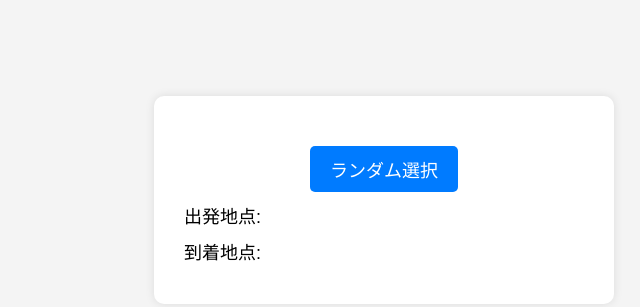
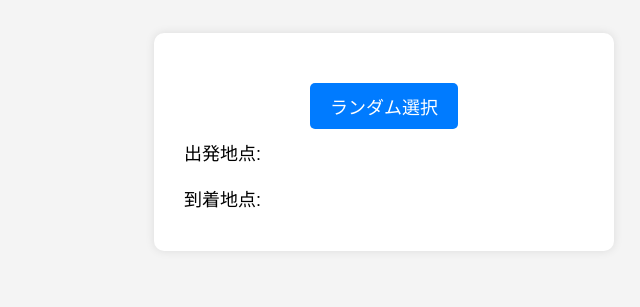
Before and after one commit to taxi-3333/taxi-location, a plain HTML site: page index.html in a window 1280 px wide. Shown: the part 258-565 px from the top of the page, without its empty margins (256-896 px from the left). Drawn offline with Linux system fonts and the light colour scheme.

Commit message:
Update style.css

```diff
--- a/style.css
+++ b/style.css
@@ -1,29 +1,32 @@
 body {
     font-family: Arial, sans-serif;
     background-color: #f4f4f4;
-    padding: 50px 20px; /* 上部の余白を増やす */
     display: flex;
-    justify-content: center;  /* 中央配置 */
+    justify-content: center;
     align-items: center;
-    height: 100vh;  /* 画面いっぱいに広げる */
+    height: 100vh; /* 画面全体を使う */
+    margin: 0;
 }
 
 .container {
-    text-align: center;  /* 全体を中央揃え */
     background: white;
     padding: 30px;
     border-radius: 10px;
     box-shadow: 0px 0px 10px rgba(0, 0, 0, 0.1);
-    width: 400px;  /* コンテンツの幅を固定 */
+    width: 400px;  /* 固定幅 */
+    text-align: left; /* 出発・到着の左揃えを維持 */
+    display: flex;
+    flex-direction: column;
+    align-items: flex-start; /* 出発・到着のテキストは左揃え */
 }
 
 p {
-    text-align: left;  /* 出発・到着のテキストを左揃え */
+    font-size: 18px;
     margin: 10px 0;
-    font-size: 18px;
 }
 
 button {
+    align-self: center; /* ボタンだけ中央 */
     font-size: 18px;
     padding: 10px 20px;
     background-color: #007BFF;
```
